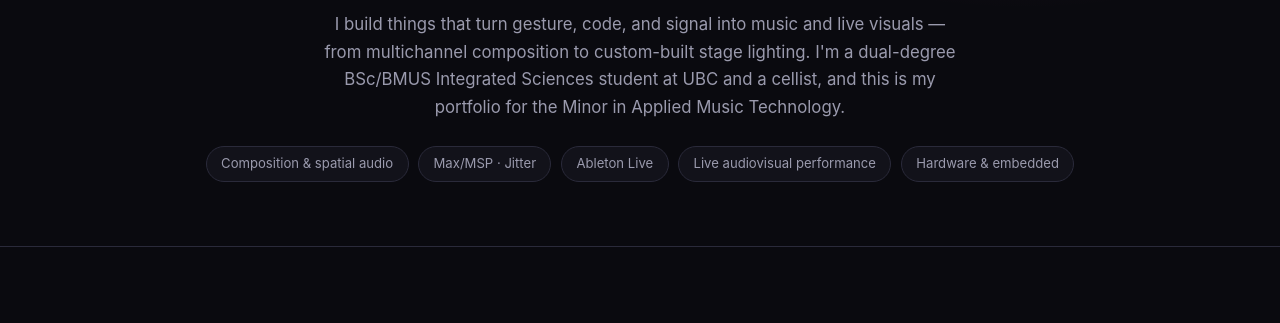
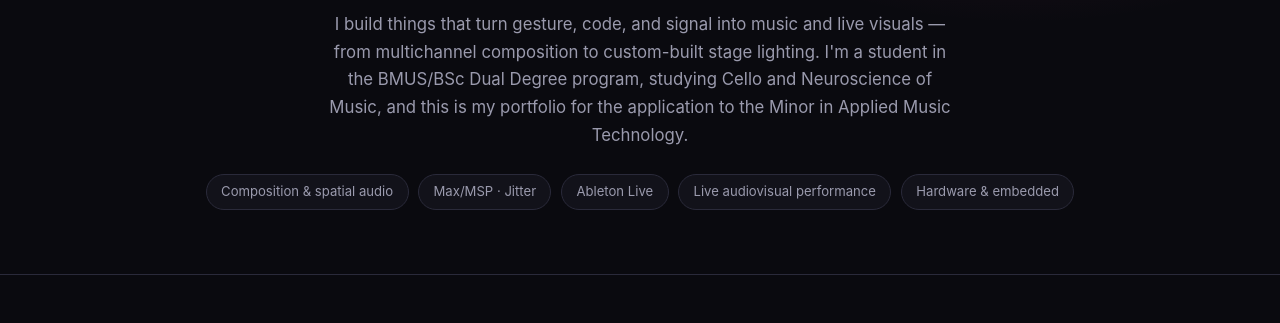
Before and after one commit to CarlL1/amt-portfolio, a plain HTML site: page index.html in a window 1280 px wide. Shown: the part 303-626 px from the top of the page. Drawn offline with Linux system fonts and the light colour scheme.

Commit message:
Update index.html

```diff
--- a/index.html
+++ b/index.html
@@ -29,9 +29,9 @@
   <h1>Carl Lemer<br /><span class="grad">Sound, systems &amp; light</span></h1>
   <p>
     I build things that turn gesture, code, and signal into music and live visuals —
-    from multichannel composition to custom-built stage lighting. I'm a dual-degree
-    BSc/BMUS Integrated Sciences student at UBC and a cellist, and this is my portfolio
-    for the Minor in Applied Music Technology.
+    from multichannel composition to custom-built stage lighting. I'm a
+    student in the BMUS/BSc Dual Degree program, studying Cello and Neuroscience of Music, and this is my portfolio
+    for the application to the Minor in Applied Music Technology.
   </p>
   <div class="hero-meta">
     <span class="pill">Composition &amp; spatial audio</span>
```
